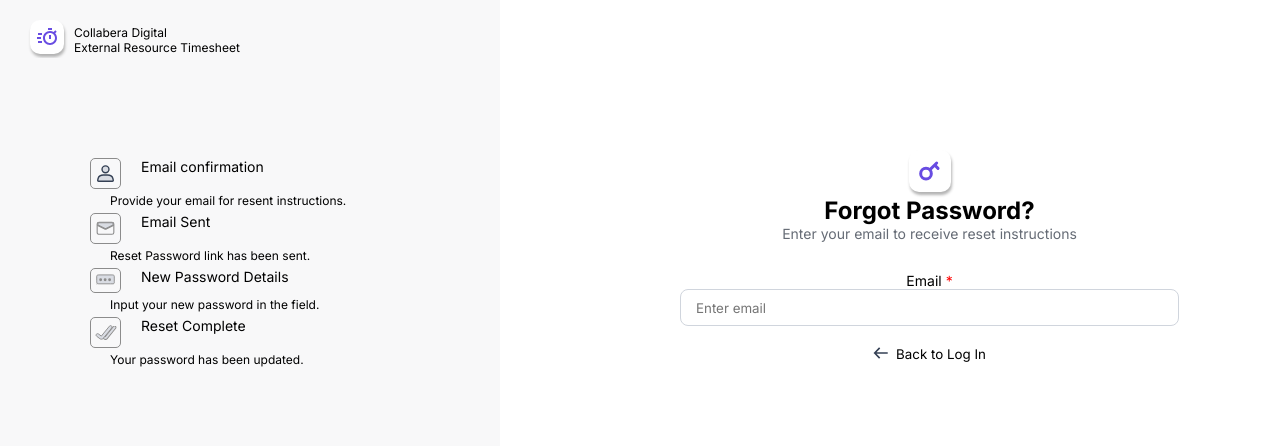
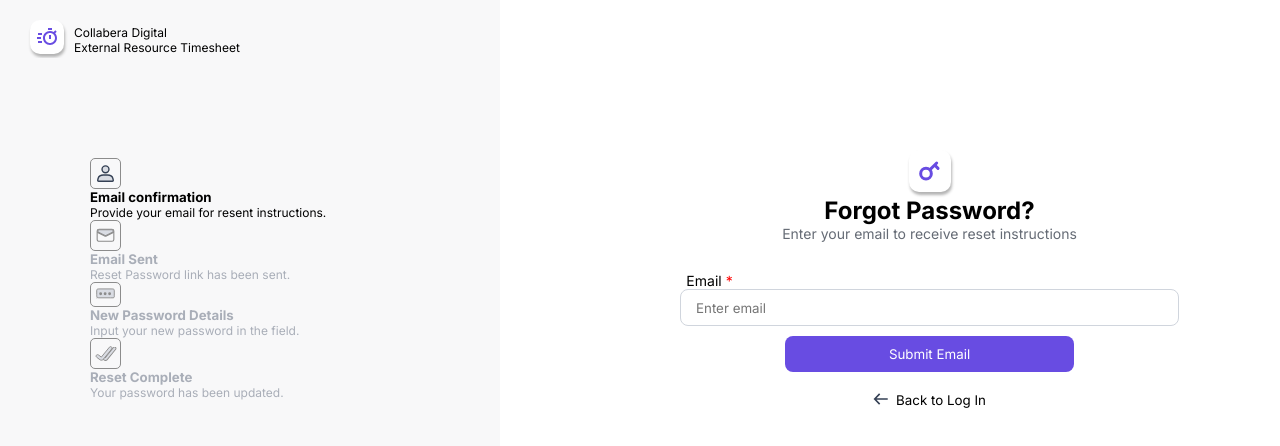
Before and after one commit to CESPHL/CESPHL.github.io, a React (Create React App) app in the folder miniert/: page /forgotpass in a window 1280 px wide. Shown: the top 446 px of the page. Built offline with nearby package versions, Linux system fonts and the light colour scheme.

Commit message:
css changes

```diff
--- a/miniert/src/Components/ForgotPass/Screen1.jsx
+++ b/miniert/src/Components/ForgotPass/Screen1.jsx
@@ -21,19 +21,31 @@ export default function Screen1(){
             <div className="rectangle">
                 <div className ="title">
                 <div className = "main">
-                    <img src= {main} alt="An SVG type of file"/><span>Collabera Digital <br/>
+                    <img src= {main} alt=""/><span>Collabera Digital <br/>
                     External Resource Timesheet</span>
                     </div>
                 <div className="list">
                 <div class="item">
-                    <img src = {person} alt=""/> <span>Email confirmation</span><br/>
-                    <span className="subtitle"> Provide your email for resent instructions.</span><br/>
-                    <img src = {nvmail} alt=""/> <span> Email Sent</span><br/>
-                    <span className="subtitle">Reset Password link has been sent.</span><br/>
-                    <img src ={bubble} alt=""/><span> New Password Details</span><br/>
-                    <span className="subtitle">Input your new password in the field.</span><br/>
-                    <img src={check} alt=""/> <span>Reset Complete</span><br/>
-                    <span className="subtitle">Your password has been updated.</span>
+                    <img src = {person} alt=""/>
+                    <div className="item1">
+                    <h5>Email confirmation </h5>
+                    <p> Provide your email for resent instructions.</p>
+                    </div>
+                    <img src = {nvmail} alt=""/>
+                    <div className="item2">
+                    <h5>Email Sent</h5>
+                    <p>Reset Password link has been sent.</p>
+                    </div>
+                    <img src ={bubble} alt=""/>
+                    <div className="item3">
+                    <h5>New Password Details</h5>
+                    <p>Input your new password in the field.</p>
+                    </div>
+                    <img src={check} alt=""/>
+                    <div className="item4">
+                    <h5>Reset Complete</h5>
+                    <p>Your password has been updated.</p>
+                    </div>
                 </div>
                 </div>
                 </div>
@@ -48,6 +60,7 @@ export default function Screen1(){
                     <label>Email</label> <br/>
                     <input type = "email" placeholder='Enter email' required/>
                 </div>
+                <button className="submit-btn"> Submit Email</button>
                 <div className="return">
                     <button onClick={handleClick}><img src = {arrow} alt="arrow key"/><span>Back to Log In</span></button>
                     </div>
--- a/miniert/src/Components/ForgotPass/main.css
+++ b/miniert/src/Components/ForgotPass/main.css
@@ -41,6 +41,10 @@ form{
     color: #656B75;
     padding-left: 80px;
 }
+.list{
+    padding-top: 100px;
+    margin-left: 90px;
+}
 .list img{
     border: 1px solid #8C8C8C;
     padding: 2px;
@@ -48,20 +52,32 @@ form{
     border-radius: 5px;
     position: sticky;
 }
-.list{
-    padding-top: 100px;
+.item{
+    display: flex;
+    flex-direction: column;
     text-align: left;
-    padding-left: 90px;
+    margin: 0;
+    padding: 0;
 }
-.list span{
-    font-size: 14px;
+.item div{
+    position:relative;
+}
+.item p, h5{
+    margin:0;
+}
+.item1,.item2,.item3,.item4{
+    display:flex;
+    flex-direction: column;
+    display:inline-block;
+    vertical-align:top
+}
+.item2,.item3,.item4{
+    color: #A9AEB8;
+}
+.item p{
     position: absolute;
-    padding-left: 20px;
-}
-div.list .subtitle{
-    position: absolute;
-    padding-bottom: 50px;
     font-size: 12px;
+    position: relative;
 }
 .forgot-form{
     display: flex;
@@ -84,6 +100,8 @@ div.list .subtitle{
 }
 .forgot-pass label{
     color: black;
+    margin-left: -440px;
+    padding-bottom: 20px;
 }
 .padding{
     padding-top: 150px;
@@ -105,3 +123,11 @@ div.list .subtitle{
 .return img{
     width: 15px;
 }
+.submit-btn{
+    width: 50%;
+    margin-left: 80px;
+    border: none;
+    border-radius: 8px;
+    color: white;
+    background-color: #684CE2;
+}
```
